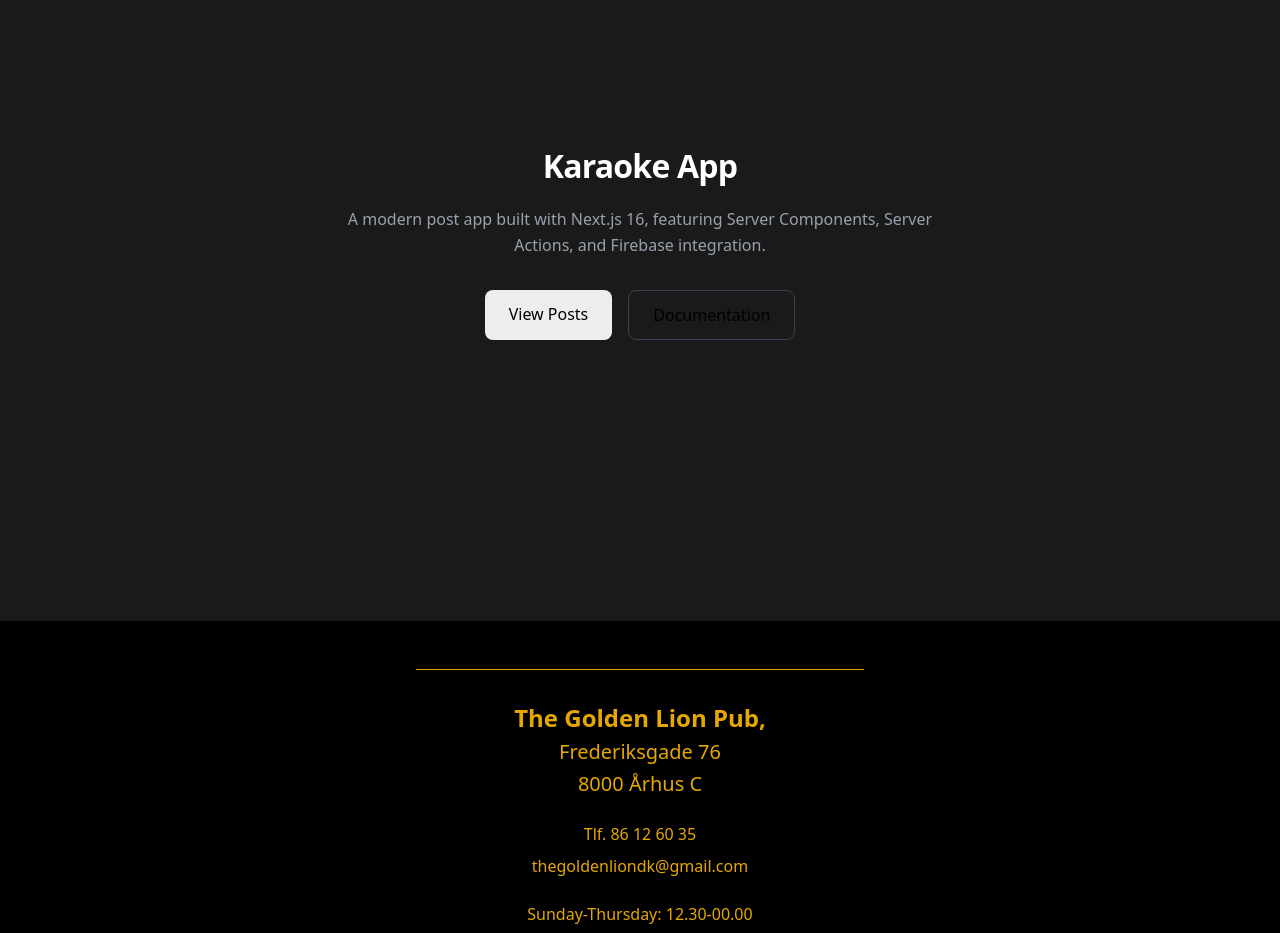
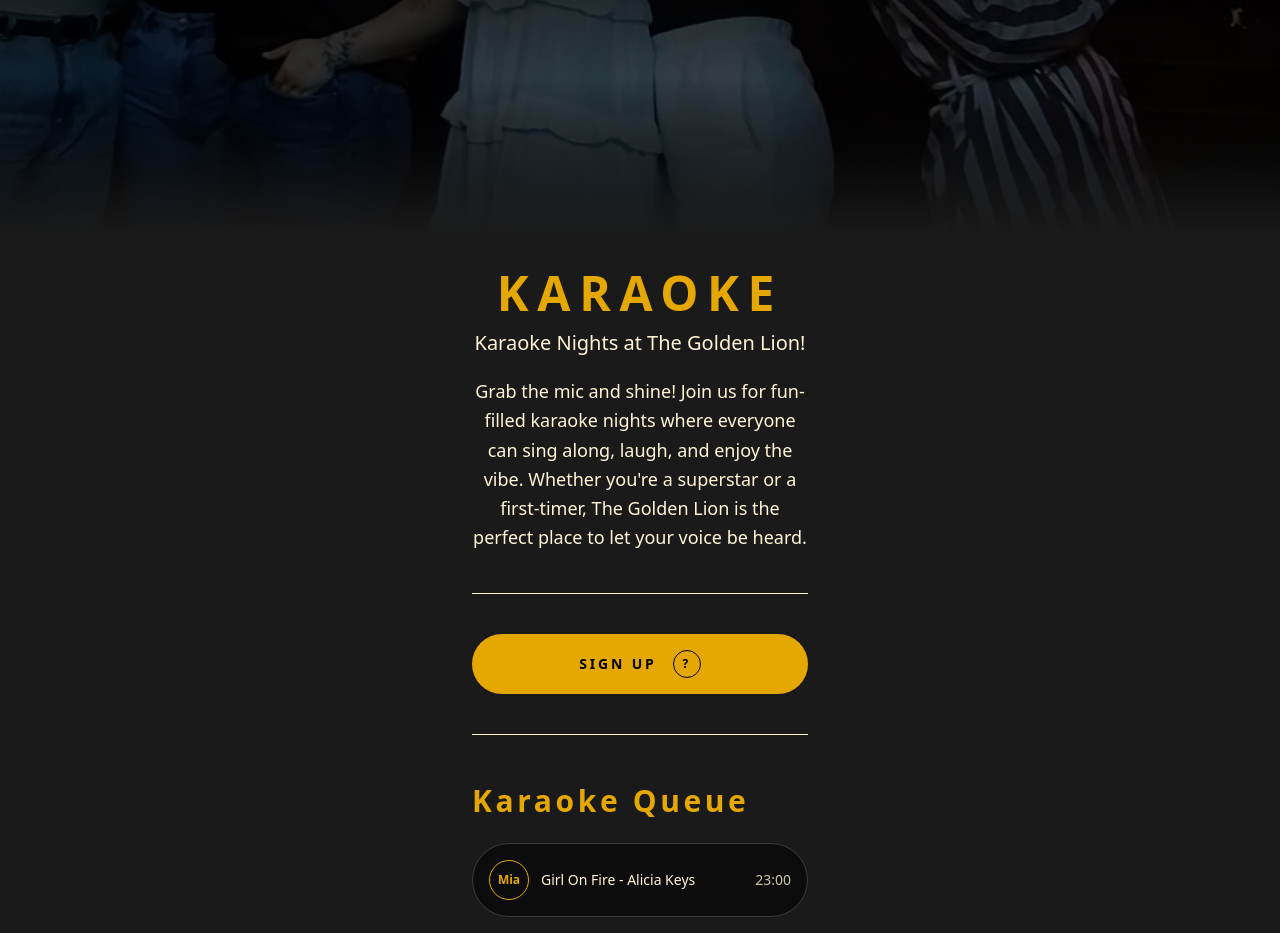
Before and after one commit to Heidi-Astrup/next-golden-lion, a Next.js app: page /karaoke in a window 1280 px wide. Shown: the part 282-1215 px from the top of the page. Built offline with nearby package versions, Linux system fonts and the light colour scheme.

Commit message:
sort farve og karaoke

```diff
--- a/app/karaoke/page.js
+++ b/app/karaoke/page.js
@@ -1,33 +1,88 @@
-import Link from "next/link";
+import Image from "next/image";
 
-export default function karaoke() {
+const demoQueue = [
+  { id: 1, name: "Mia", song: "Girl On Fire - Alicia Keys", time: "23:00" },
+  { id: 2, name: "Mia", song: "Girl On Fire - Alicia Keys", time: "23:00" },
+  { id: 3, name: "Mia", song: "Girl On Fire - Alicia Keys", time: "23:00" },
+  { id: 4, name: "Mia", song: "Girl On Fire - Alicia Keys", time: "23:00" },
+  { id: 5, name: "Mia", song: "Girl On Fire - Alicia Keys", time: "23:00" },
+  { id: 6, name: "Mia", song: "Girl On Fire - Alicia Keys", time: "23:00" },
+];
+
+export default function KaraokePage() {
   return (
-    <div className="min-h-screen pt-20 pb-10 px-5 flex items-center justify-center">
-      <main className="text-center max-w-[600px]">
-        <h1 className="text-[32px] font-semibold mb-4 tracking-tight text-[#ffffff]">
-          Karaoke App
-        </h1>
-        <p className="text-base text-gray-400 mb-8 leading-relaxed">
-          A modern post app built with Next.js 16, featuring Server Components,
-          Server Actions, and Firebase integration.
-        </p>
-        <div className="flex gap-4 justify-center">
-          <Link
-            href="/posts"
-            className="px-6 py-3 rounded-lg font-medium bg-[#ededed] text-black transition-all hover:opacity-85 hover:-translate-y-0.5"
-          >
-            View Posts
-          </Link>
-          <a
-            href="https://nextjs.org/docs"
-            target="_blank"
-            rel="noopener noreferrer"
-            className="px-6 py-3 rounded-lg font-medium border border-gray-700 transition-all hover:bg-[#1a1a1a]"
-          >
-            Documentation
-          </a>
-        </div>
-      </main>
-    </div>
+    <main className="bg-[#1a1a1a] text-[#FFF5D6] min-h-screen pt-24 pb-20">
+      {/* Fuld-bredde hero billede under navigationen */}
+      <section className="relative w-full h-[320px]">
+        <Image
+          src="/images/karaoke.png"
+          alt="Karaoke at The Golden Lion"
+          fill
+          priority
+          sizes="100vw"
+          className="object-cover"
+        />
+        {/* Let mørk gradient i bunden, så overgangen til baggrunden ser pæn ud */}
+        <div className="absolute inset-0 bg-gradient-to-b from-black/90 via-black/70 to-[#1a1a1a]" />
+      </section>
+
+      {/* Indhold i smal kolonne ligesom på screenshot */}
+      <div className="max-w-sm mx-auto px-6">
+        {/* Overskrift og tekst */}
+        <section className="text-center mt-8 mb-10">
+          <h1 className="text-5xl font-bold text-[#E5A702] tracking-[0.18em] mb-3">
+            KARAOKE
+          </h1>
+          <p className="text-xl mb-5">Karaoke Nights at The Golden Lion!</p>
+          <p className="text-lg leading-relaxed">
+            Grab the mic and shine! Join us for fun-filled karaoke nights where
+            everyone can sing along, laugh, and enjoy the vibe. Whether
+            you&apos;re a superstar or a first-timer, The Golden Lion is the
+            perfect place to let your voice be heard.
+          </p>
+        </section>
+
+        {/* Divider and sign-up button */}
+        <section className="text-center mb-12">
+          <div className="h-px w-full bg-[#FFF5D6] mb-10" />
+
+          {/* Sign-up button */}
+          <button className="w-full flex items-center justify-center gap-3 bg-[#E5A702] text-black font-semibold py-4 rounded-full text-sm tracking-[0.2em] uppercase">
+            Sign Up
+            <span className="ml-1 flex items-center justify-center w-7 h-7 rounded-full border border-black text-xs">
+              ?
+            </span>
+          </button>
+
+          <div className="h-px w-full bg-[#FFF5D6] mt-10" />
+        </section>
+
+        {/* Karaoke queue */}
+        <section className="mb-10">
+          <h2 className="text-3xl font-bold text-[#E5A702] mb-6 tracking-[0.12em]">
+            Karaoke Queue
+          </h2>
+
+          <div className="space-y-4">
+            {demoQueue.map((item) => (
+              <div
+                key={item.id}
+                className="flex items-center justify-between px-4 py-4 rounded-full border border-[#3A3A3A] bg-[#0C0C0C]"
+              >
+                <div className="flex items-center gap-3 min-w-0">
+                  <div className="w-10 h-10 rounded-full border border-[#E5A702] flex items-center justify-center text-xs font-semibold text-[#E5A702]">
+                    {item.name}
+                  </div>
+                  <span className="text-sm truncate">{item.song}</span>
+                </div>
+                <span className="text-sm text-right text-[#FFF5D6]/80">
+                  {item.time}
+                </span>
+              </div>
+            ))}
+          </div>
+        </section>
+      </div>
+    </main>
   );
 }
--- a/components/Footer.js
+++ b/components/Footer.js
@@ -4,7 +4,7 @@
 
 export default function Footer() {
   return (
-    <footer className="bg-[#000000] py-12 px-5">
+    <footer className="bg-[#1a1a1a] py-12 px-5">
       <div className="max-w-md mx-auto text-center">
         {/* Top divider line */}
         <div className="h-px w-full bg-[#E5A702] mb-8" />
--- a/components/MatchSchedule.js
+++ b/components/MatchSchedule.js
@@ -17,7 +17,7 @@
     );
   }
 
-  // Fjern eventuelle whitespace og tjek at det er en gyldig URL
+  // Fjern eventuelle whitespace og tjekker at det er en gyldig URL
   const cleanUrl = baseUrl.trim();
   // Valider at URL'en starter med http/https
   if (!cleanUrl.startsWith("http")) {
```
Also changed, not shown: public/images/karaoke.png (added).
